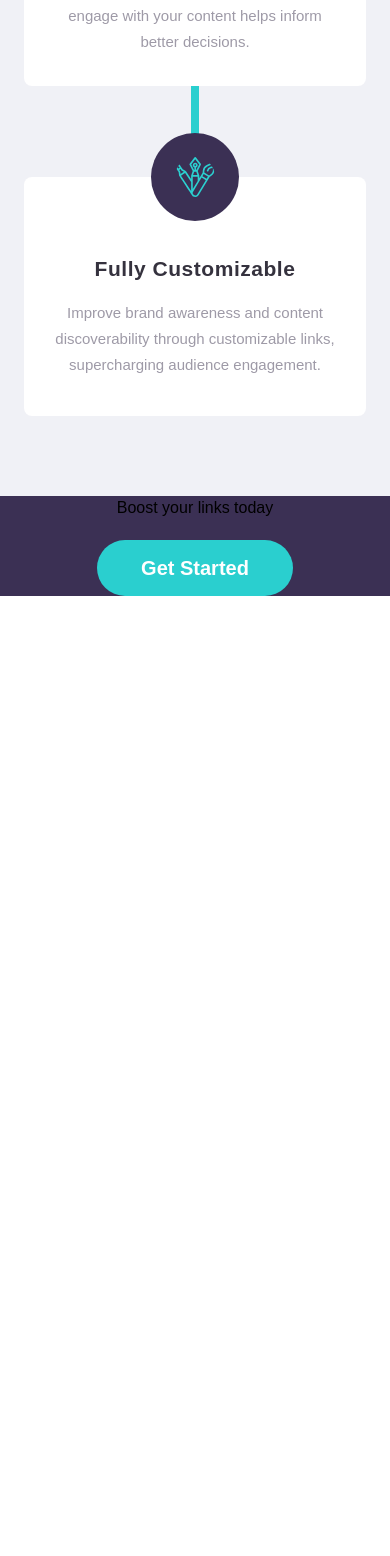
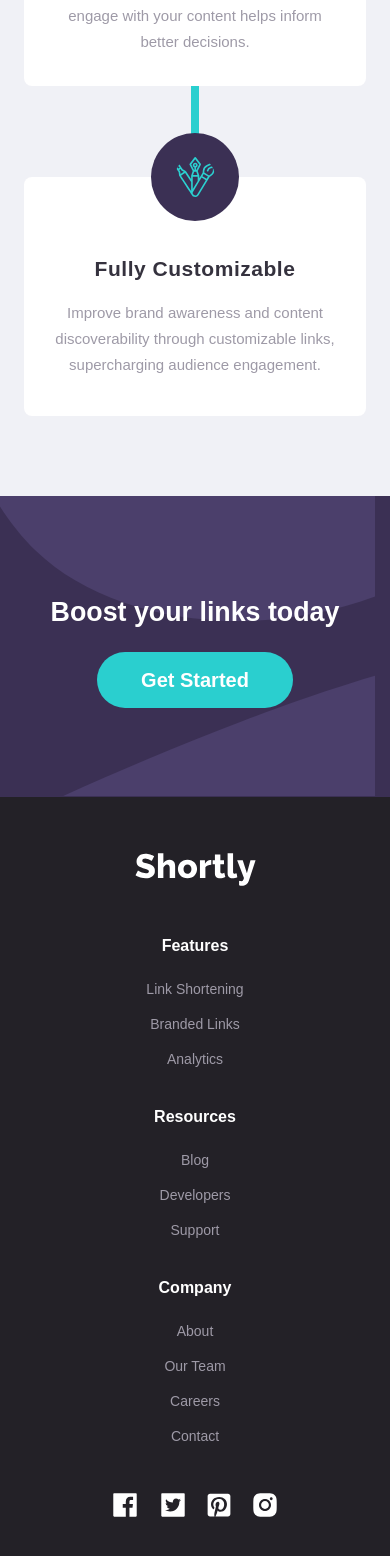
Before and after one commit to felipetn1989/url-shortening-api-master, a React (Create React App) app in the folder url-shortening/: page / in a window 390 px wide. Shown: the part 1832-3388 px from the top of the page. Before the commit the page ends 2428 px from the top, so only its background shows below. Built offline with nearby package versions, Linux system fonts and the light colour scheme.

Commit message:
finished main mobile design

```diff
--- a/url-shortening/src/App.tsx
+++ b/url-shortening/src/App.tsx
@@ -1,12 +1,14 @@
 import React from 'react';
 import Header from './components/Header';
 import Main from './pages/Main';
+import Footer from './components/Footer';
 
 function App() {
   return (
     <div className="App">
       <Header />
       <Main />
+      <Footer />
     </div>
   );
 }
--- /dev/null
+++ b/url-shortening/src/components/Footer.tsx
@@ -0,0 +1,56 @@
+import React from "react";
+
+import { AiFillFacebook } from "react-icons/ai";
+import { AiFillTwitterSquare } from "react-icons/ai";
+import { FaPinterestSquare } from "react-icons/fa";
+import { AiFillInstagram } from "react-icons/ai";
+
+import logoWhite from "../images/logoWhite.svg";
+
+type Props = {};
+
+const Footer = (props: Props) => {
+  return (
+    <footer className="bg-[#232127] text-center text-white py-14 grid gap-12">
+      <img className="m-auto" src={logoWhite} alt="" />
+      <ul className="text-[#9e9aa7] font-medium text-sm space-y-9">
+        <li>
+          <ul className="space-y-[0.9375rem]">
+            <li className="font-bold text-white text-base pb-1.5">Features</li>
+
+            <li>Link Shortening</li>
+            <li>Branded Links</li>
+            <li>Analytics</li>
+          </ul>
+        </li>
+        <li>
+          <ul className="space-y-[0.9375rem]">
+            <li className="font-bold text-white text-base pb-1.5">Resources</li>
+
+            <li>Blog</li>
+            <li>Developers</li>
+            <li>Support</li>
+          </ul>
+        </li>
+        <li>
+          <ul className="space-y-[0.9375rem]">
+            <li className="font-bold text-white text-base pb-1.5">Company</li>
+
+            <li>About</li>
+            <li>Our Team</li>
+            <li>Careers</li>
+            <li>Contact</li>
+          </ul>
+        </li>
+      </ul>
+      <div className="flex justify-center items-center gap-[1.125rem] mt-[-0.25rem]">
+        <AiFillFacebook className="text-3xl hover:cursor-pointer" />
+        <AiFillTwitterSquare className="text-3xl hover:cursor-pointer" />
+        <FaPinterestSquare className="text-[1.625rem] hover:cursor-pointer" />
+        <AiFillInstagram className="text-3xl hover:cursor-pointer" />
+      </div>
+    </footer>
+  );
+};
+
+export default Footer;
--- a/url-shortening/src/index.css
+++ b/url-shortening/src/index.css
@@ -21,7 +21,7 @@
   --Gray: #bfbfbf;
   --Grayish-Violet: #9e9aa7;
   --Very-Dark-Blue: #35323e;
-  --Very-Dark-Violet: hsl(260, 8%, 14%);
+  --Very-Dark-Violet: #232127;
 }
 
 body {
--- /dev/null
+++ b/url-shortening/src/pages/Main.module.css
@@ -0,0 +1,5 @@
+.boost {
+    background-color: #3b3054;
+    background-image: url('../images/bg-boost-mobile.svg');
+    background-repeat: no-repeat;
+}
--- a/url-shortening/src/pages/Main.tsx
+++ b/url-shortening/src/pages/Main.tsx
@@ -1,4 +1,5 @@
 import React from "react";
+import styles from "./Main.module.css"
 
 import working from "../images/illustration-working.svg";
 import brand from "../images/icon-brand-recognition.svg";
@@ -12,7 +13,7 @@ type Props = {};
 
 const Main = (props: Props) => {
   return (
-    <main className="text-center overflow-hidden">
+    <main className={`text-center overflow-hidden`}>
       <div className="px-4 text-[#35323e]">
         <div className="min-w-[31rem]">
           <img
@@ -92,8 +93,8 @@ const Main = (props: Props) => {
           </div>
         </div>
       </div>
-      <div className="bg-[#3b3054] mt-[-5rem]">
-        <h2>Boost your links today</h2>
+      <div className={`mt-[-5rem] pt-24 pb-[5.5625rem] ${styles["boost"]}`}>
+        <h2 className="text-white font-bold text-[1.675rem]">Boost your links today</h2>
         <StartButton />
       </div>
     </main>
```
Also changed, not shown: url-shortening/src/images/logoWhite.svg (added).
